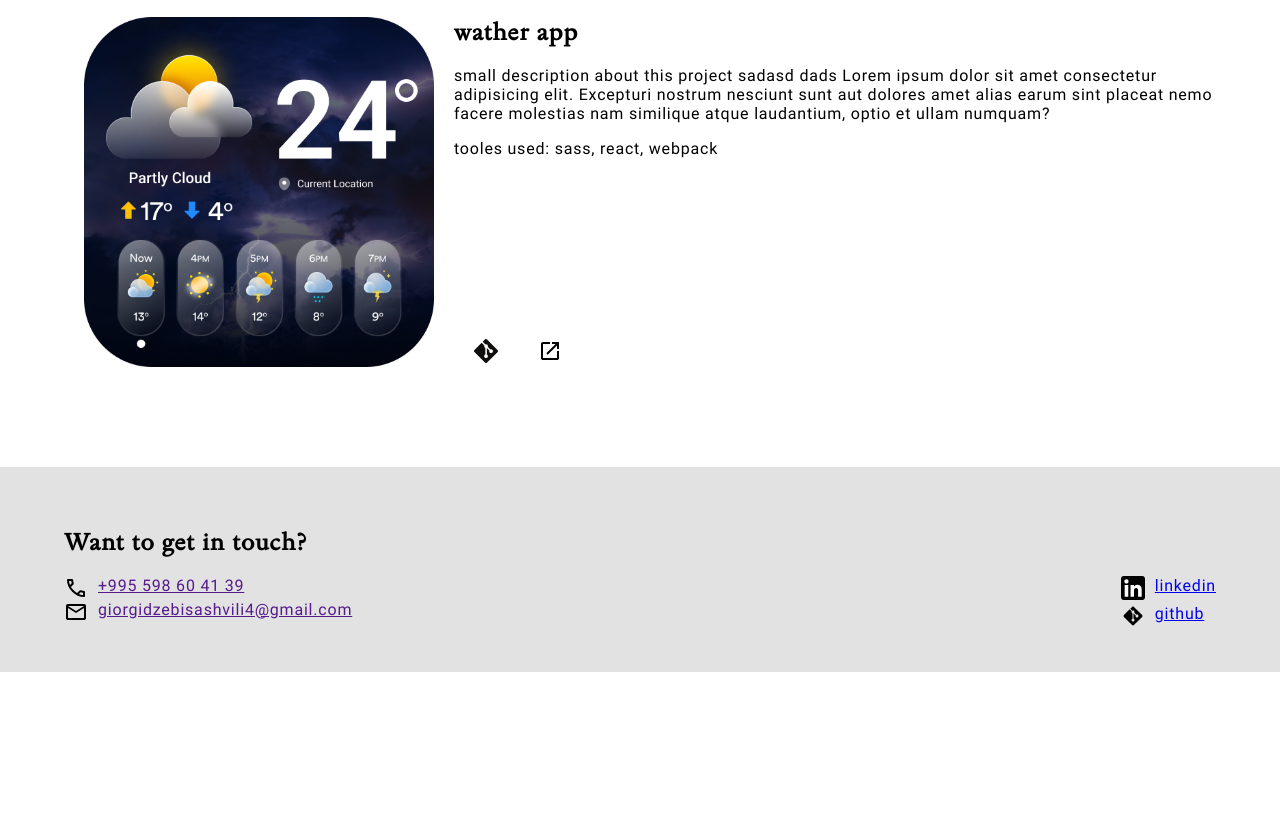
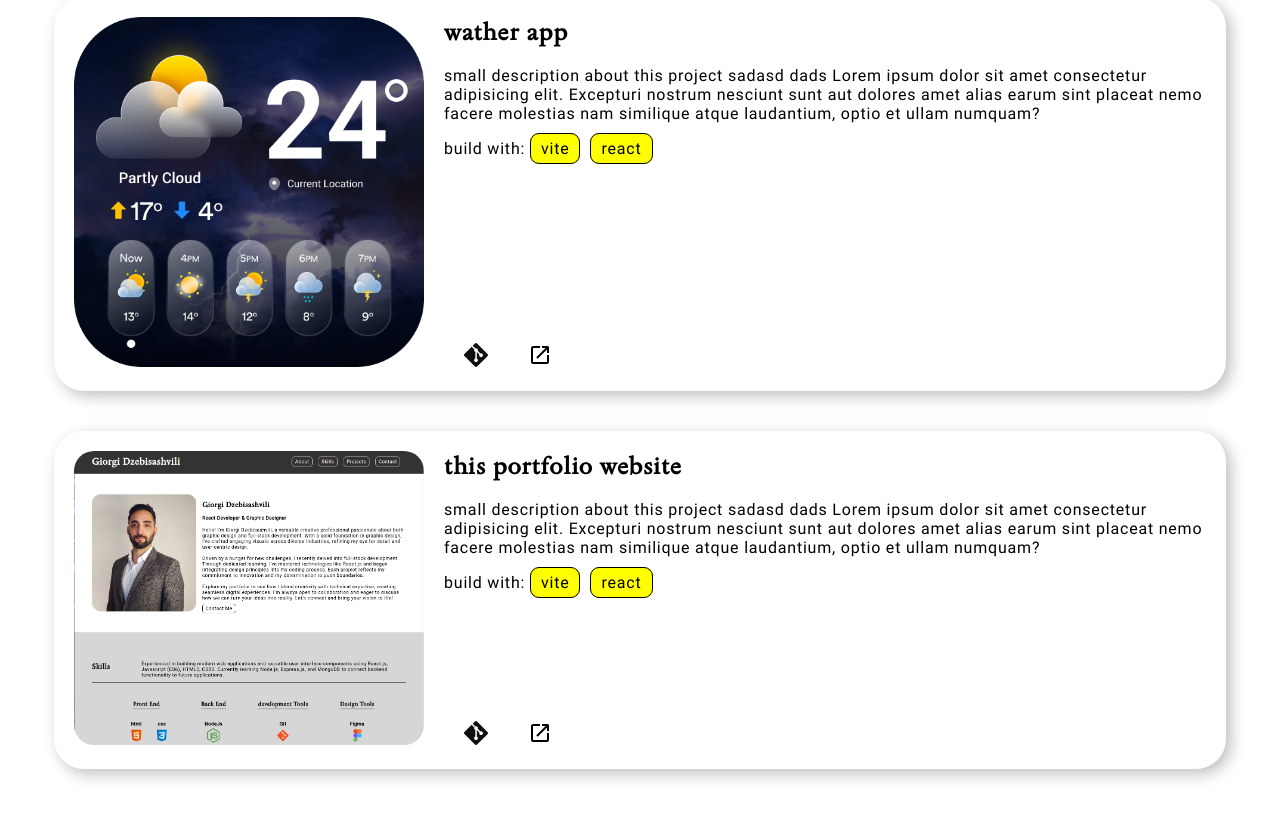
Before and after one commit to giorgidzebisashvili4/portfolio, a React (Vite) app in the folder my-portfolio/: page / in a window 1280 px wide. Shown: the part 1407-2220 px from the top of the page. Before the commit the page ends 2079 px from the top, so only its background shows below. Built offline with nearby package versions, Linux system fonts and the light colour scheme.

Commit message:
add style in projects and added this website as project

```diff
--- a/my-portfolio/src/components/Contact.module.css
+++ b/my-portfolio/src/components/Contact.module.css
@@ -30,3 +30,7 @@
 .contact .btn:hover {
   transform: scale(1.05);
 }
+.contact a {
+  text-decoration: none;
+  color: black;
+}
--- a/my-portfolio/src/components/Projects.jsx
+++ b/my-portfolio/src/components/Projects.jsx
@@ -2,6 +2,7 @@
 import React from "react";
 import styles from "./Projects.module.css";
 import weatherApp from "../assets/project-images/weatherApp.png";
+import portfolioPhoto from "../assets/project-images/portfolio.png";
 import git from "../assets/icons/btns/git.svg";
 import openlink from "../assets/icons/btns/openlink.svg";
 
@@ -9,7 +10,9 @@ function Projects() {
   return (
     <section id="projects" className={styles.projects}>
       <div>
-        <img src={weatherApp} alt="My Photo" />
+        <a href="http://localhost:5173/" target="_blank" rel="">
+          <img src={weatherApp} alt="My Photo" />
+        </a>
         <div className={styles["about-text-section"]}>
           <div className="project-description">
             <h2>wather app</h2>
@@ -19,7 +22,11 @@ function Projects() {
               sunt aut dolores amet alias earum sint placeat nemo facere
               molestias nam similique atque laudantium, optio et ullam numquam?
             </p>
-            <p>tooles used: sass, react, webpack</p>
+            <p>
+              {" "}
+              build with: <span>vite</span>
+              <span>react</span>
+            </p>
           </div>
           <div className="button-links">
             <a href="" target="_blank" rel="">
@@ -31,6 +38,38 @@ function Projects() {
           </div>
         </div>
       </div>
+      <div>
+        <a href="http://localhost:5173/" target="_blank" rel="">
+          <img src={portfolioPhoto} alt="My Photo" />
+        </a>
+        <div className={styles["about-text-section"]}>
+          <div className="project-description">
+            <h2>this portfolio website</h2>
+            <p>
+              small description about this project sadasd dads Lorem ipsum dolor
+              sit amet consectetur adipisicing elit. Excepturi nostrum nesciunt
+              sunt aut dolores amet alias earum sint placeat nemo facere
+              molestias nam similique atque laudantium, optio et ullam numquam?
+            </p>
+            <p>
+              build with: <span>vite</span>
+              <span>react</span>
+            </p>
+          </div>
+          <div className="button-links">
+            <a
+              href="https://github.com/giorgidzebisashvili4/portfolio"
+              target="_blank"
+              rel=""
+            >
+              <img src={git} alt="git" />
+            </a>
+            <a href="http://localhost:5173/" target="_blank" rel="">
+              <img src={openlink} alt="live" />
+            </a>
+          </div>
+        </div>
+      </div>
     </section>
   );
 }
--- a/my-portfolio/src/components/Projects.module.css
+++ b/my-portfolio/src/components/Projects.module.css
@@ -3,12 +3,18 @@
   height: auto;
   padding: 20px;
   flex: 1 0 0;
+  border-radius: 40px;
 }
-.projects a img {
+.projects a img,
+.projects > div > a > img {
   transition: transform 0.3s ease-in-out;
 }
 .projects a img:hover {
   transform: scale(1.4);
+}
+
+.projects > div > a > img:hover {
+  transform: scale(1.03);
 }
 .projects {
   width: 100%;
@@ -21,6 +27,10 @@
   width: 90%;
   margin: 0 auto;
   max-width: 1200px;
+  box-shadow: 5px 5px 15px rgb(0 0 0 / 25%);
+  padding-right: 20px;
+  margin-bottom: 40px;
+  border-radius: 30px;
 }
 
 .about-text-section {
@@ -32,3 +42,10 @@
 .projects p {
   min-width: 300px;
 }
+.projects span {
+  background-color: yellow;
+  border: 1px solid black;
+  padding: 5px 10px;
+  border-radius: 9px;
+  margin-right: 10px;
+}
```
Also changed, not shown: my-portfolio/src/assets/project-images/portfolio.png (added).
